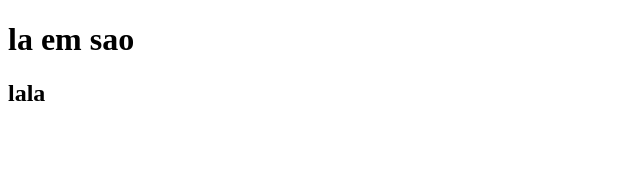
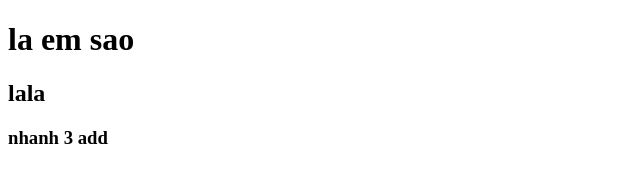
Before and after one commit to vithocbai/test, a plain HTML site: page new.html in a window 1280 px wide. Shown: the whole page, without its empty margins (0-640 px from the left). Drawn offline with Linux system fonts and the light colour scheme.

Commit message:
Test conflict

```diff
--- a/new.html
+++ b/new.html
@@ -10,5 +10,6 @@
     <body>
         <h1>la em sao</h1>
         <h2>lala</h2>
+        <h3>nhanh 3 add</h3>
     </body>
 </html>
```
